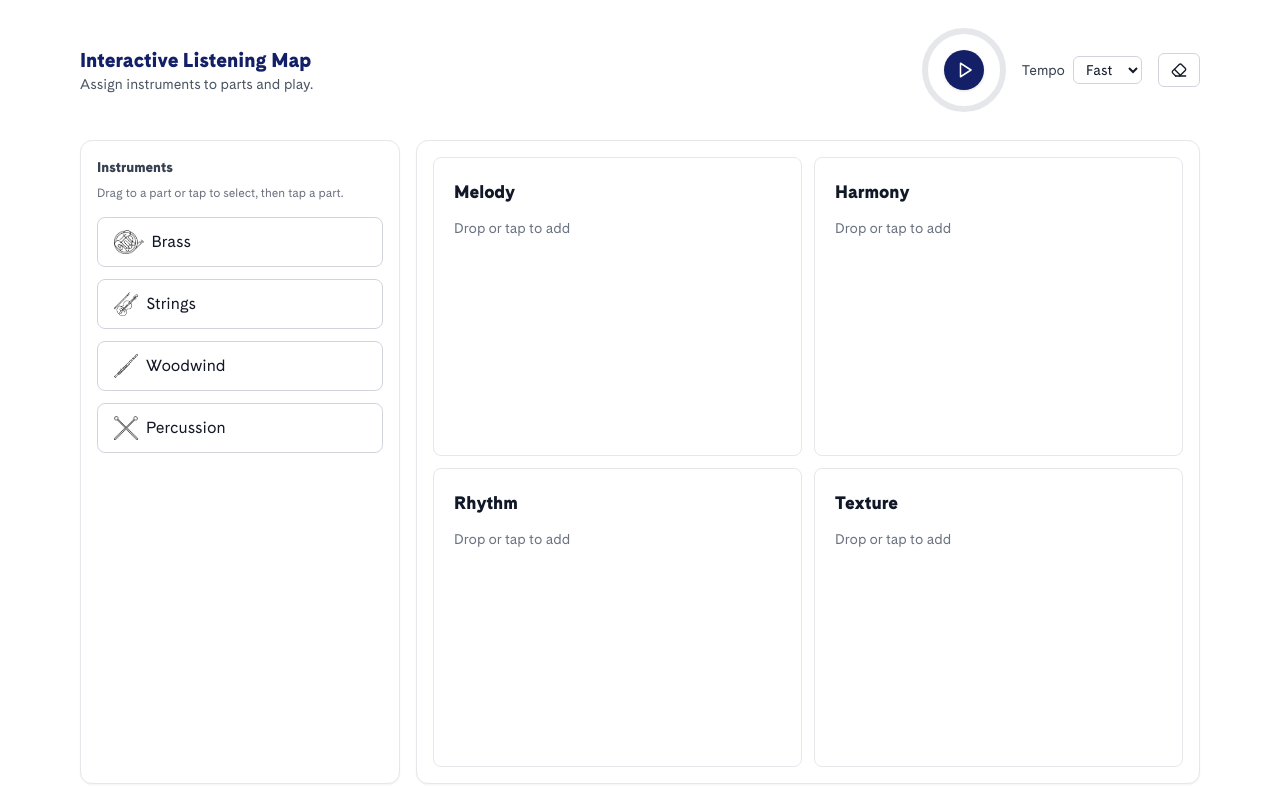
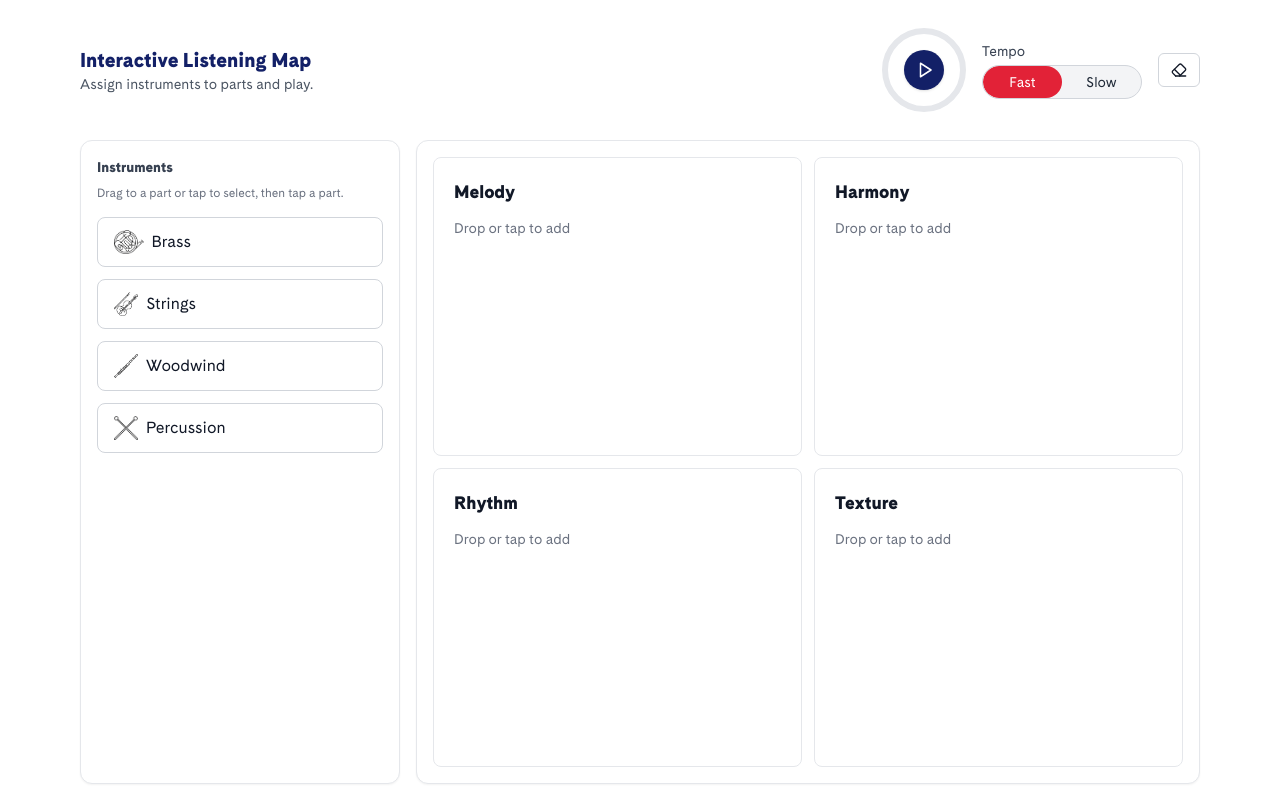
Before and after one commit to milodavidson/firebird-interactive, a Next.js app: page / in a window 1280 px wide. Built offline with nearby package versions, Linux system fonts and the light colour scheme.

Commit message:
feat: refactor tempo selection UI in PlayerControls component for improved accessibility and interaction

```diff
--- a/src/components/PlayerControls.tsx
+++ b/src/components/PlayerControls.tsx
@@ -1,4 +1,4 @@
-'use client'
+"use client"
 
 import { useCallback, useEffect } from 'react'
 import { usePartsStore } from '@/hooks/usePartsStore'
@@ -49,10 +49,8 @@ export default function PlayerControls({ scheduler }: Props = {}) {
     ])
   }, [setPlay, transportStartRef, currentTempoRef, deferredQueueRef, setParts])
 
-  const onTempoChange = useCallback(
-    async (e: React.ChangeEvent<HTMLSelectElement>) => {
-      const t = e.target.value as 'fast' | 'slow'
-      // Update UI selection immediately, but do not mutate currentTempoRef when playing.
+  const setTempoValue = useCallback(
+    async (t: 'fast' | 'slow') => {
       setTempo(t)
       if (play && scheduler) {
         await scheduler.scheduleTempoSwitch(t)
@@ -63,13 +61,43 @@ export default function PlayerControls({ scheduler }: Props = {}) {
 
   return (
     <div className="flex items-center gap-4 py-3">
-  <LoopProgress size={84} onToggle={onToggle} />
-      <div className="flex items-center gap-2">
-        <label className="text-sm font-medium text-gray-700" htmlFor="tempo">Tempo</label>
-        <select id="tempo" value={tempo} onChange={onTempoChange} aria-label="Tempo" className="rounded-md border border-gray-300 bg-white px-2 py-1 text-sm">
-          <option value="fast">Fast</option>
-          <option value="slow">Slow</option>
-        </select>
+      <LoopProgress size={84} onToggle={onToggle} />
+      <div className="flex flex-col items-start gap-1">
+        <span id="tempo-label" className="text-sm font-medium text-gray-700">Tempo</span>
+        <div
+          role="group"
+          aria-labelledby="tempo-label"
+          className="relative grid grid-cols-2 rounded-full border border-gray-300 bg-gray-100 overflow-hidden"
+          style={{ minWidth: 160 }}
+        >
+          <span
+            aria-hidden="true"
+            className="absolute top-0 bottom-0 left-0 w-1/2 rounded-full will-change-transform"
+            style={{
+              transform: tempo === 'fast' ? 'translateX(0%)' : 'translateX(100%)',
+              backgroundColor: tempo === 'fast' ? 'var(--color-brand-red)' : 'var(--color-brand-navy)',
+              transition: 'transform 250ms linear, background-color 250ms linear'
+            }}
+          />
+          <button
+            type="button"
+            data-testid="tempo-fast"
+            aria-pressed={tempo === 'fast'}
+            className={`relative z-10 px-3 py-1.5 text-sm font-medium focus-visible:outline-none focus-visible:ring-2 focus-visible:ring-offset-2 ${tempo === 'fast' ? 'text-white' : 'text-gray-800'}`}
+            onClick={() => setTempoValue(tempo === 'fast' ? 'slow' : 'fast')}
+          >
+            Fast
+          </button>
+          <button
+            type="button"
+            data-testid="tempo-slow"
+            aria-pressed={tempo === 'slow'}
+            className={`relative z-10 px-3 py-1.5 text-sm font-medium focus-visible:outline-none focus-visible:ring-2 focus-visible:ring-offset-2 ${tempo === 'slow' ? 'text-white' : 'text-gray-800'}`}
+            onClick={() => setTempoValue(tempo === 'slow' ? 'fast' : 'slow')}
+          >
+            Slow
+          </button>
+        </div>
       </div>
       <Tooltip.Provider>
         <Tooltip.Root delayDuration={250}>
```
